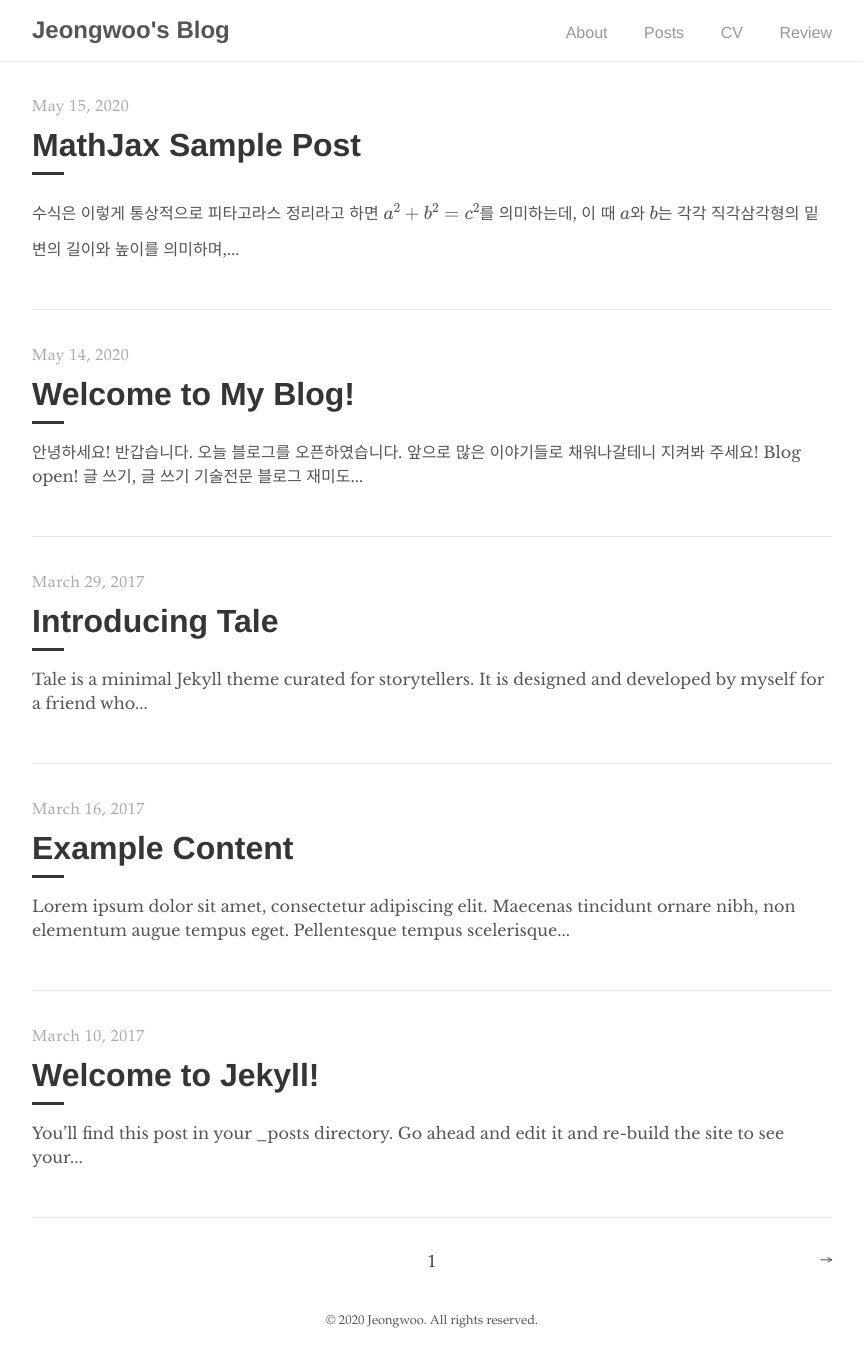
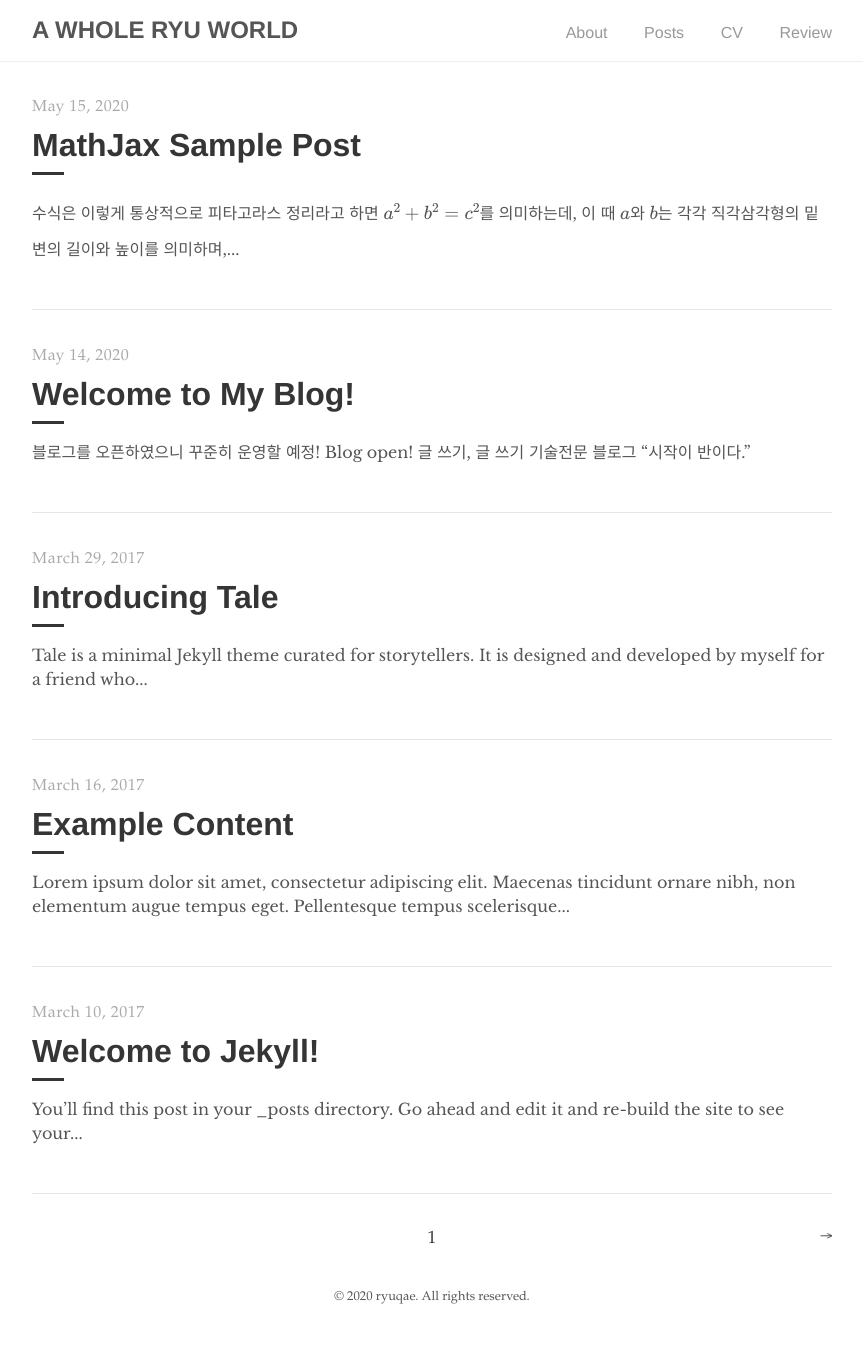
Before and after one commit to ryuqae/ryuqae.github.io, a Jekyll site: the page built from index.html, in a window 1280 px wide. Shown: the whole page, without its empty margins (208-1071 px from the left). Built offline with Jekyll 4.4.1, drawn with Linux system fonts in a browser that asks for light colours; formulas are drawn with MathJax 3; the list of posts is cut into pages by our own code; after the commit the page ends 1340 px from its top, so only the background shows below that.

Commit message:
change blog title

```diff
--- a/_config.yml
+++ b/_config.yml
@@ -1,5 +1,5 @@
 # Site settings
-title:          Jeongwoo's Blog
+title:          A WHOLE RYU WORLD
 description:    "Something that I can tell you about"
 url:            "https://ryuqae.github.io"
 
@@ -8,7 +8,7 @@ google_analytics: UA—XXXXXXXX-X
 
 # Author
 author:
-  name:         Jeongwoo
+  name:         ryuqae
   url:          https://ryuqae.github.io
   email:        ryuqae@gmail.com
 
--- a/_posts/2020-05-14-blog-open.md
+++ b/_posts/2020-05-14-blog-open.md
@@ -4,12 +4,20 @@ title: "Welcome to My Blog!"
 author: "Jeongwoo"
 ---
 
-안녕하세요! 반갑습니다.
-오늘 블로그를 오픈하였습니다. 앞으로 많은 이야기들로 채워나갈테니 지켜봐 주세요!
+
+블로그를 오픈하였으니 꾸준히 운영할 예정!
+
+* * *
 
 - [x] Blog open!
 - [ ] 글 쓰기, 글 쓰기
 - [ ] 기술전문 블로그
-- [ ] 재미도 갖추고
 
 * * *
+
+<br><br>
+
+<iframe width="720" height="480" src="https://www.youtube.com/embed/wzM2K0h1j4Y" frameborder="0" allow="accelerometer; autoplay; encrypted-media; gyroscope; picture-in-picture" allowfullscreen></iframe>
+<br><br>
+
+> # "시작이 반이다."
```
